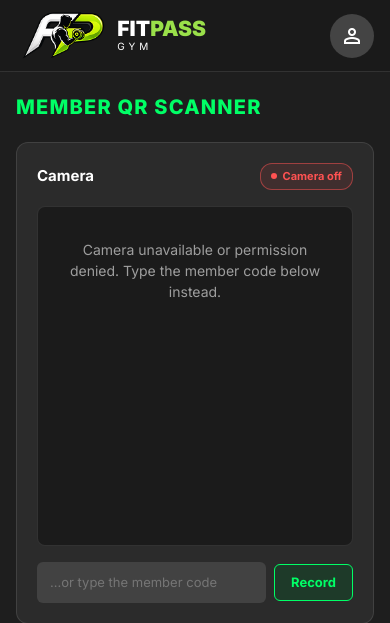
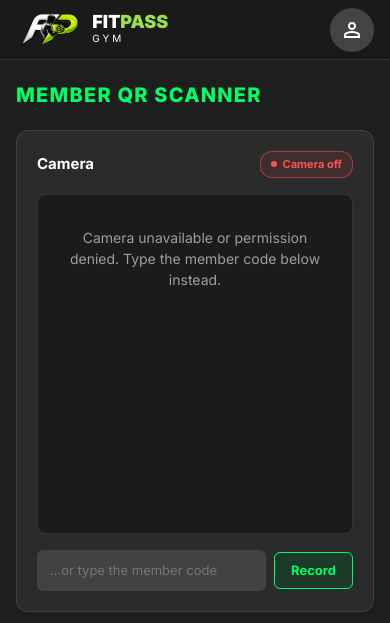
Before and after one commit to Ahronefabro/FITPASS, a Laravel app: page / in a window 390 px wide. Shown: the top 623 px of the page. Run offline with Laravel 12, Linux system fonts and the light colour scheme; some libraries are stand-ins or nearby versions.

Commit message:
Put the scanner header back to its previous size
Reverts the header part of 194d568: the scanner page bar goes back to
60px with a 52px logo. The edge-to-edge tab icon from that commit stays.

Co-Authored-By: Claude Opus 5.5 <noreply@anthropic.com>

```diff
--- a/public/css/fitpass.css
+++ b/public/css/fitpass.css
@@ -444,12 +444,10 @@ td select { padding: 6px 10px; background: #1E1E1E; border: 1px solid var(--line
     border: 2px solid #fff;
 }
 /* Standalone scanner page: a slim bar instead of the staff shell. */
-.scanner-bar { height: 88px; padding: 0 32px; gap: 20px; }
-.scanner-bar .brand { margin: 0; gap: 12px; }
-/* Sized by height only, so the logo keeps its own shape. */
-.scanner-bar .brand img { width: auto; height: 80px; }
-.scanner-bar .brand b { font-size: 26px; }
-.scanner-bar .brand small { font-size: 12px; letter-spacing: 5px; }
+.scanner-bar .brand { margin: 0; }
+.scanner-bar .brand img { width: auto; height: 52px; }
+.scanner-bar .brand b { font-size: 18px; }
+.scanner-bar .brand small { font-size: 10px; letter-spacing: 3px; }
 .scanner-bar .btn { display: inline-flex; align-items: center; gap: 6px; }
 .scanner-bar .btn .material-symbols-outlined { font-size: 18px; }
 /* The sign-in, for visitors: a round profile icon, big enough to tap. */
@@ -458,13 +456,10 @@ td select { padding: 6px 10px; background: #1E1E1E; border: 1px solid var(--line
 .scanner-bar .profile-btn:hover, .scanner-bar .profile-btn:focus-visible { border-color: var(--green); color: var(--green); }
 .scanner-page .scanner { height: min(60vh, 520px); }
 @media (max-width: 640px) {
-    .scanner-bar { height: 72px; gap: 10px; padding: 0 16px; }
+    .scanner-bar { gap: 10px; padding: 0 16px; }
     .scanner-bar .today, .scanner-bar .user { display: none; }
     .scanner-bar .brand { margin-right: auto; }
-    .scanner-bar .brand { gap: 8px; }
-    .scanner-bar .brand img { height: 62px; }
-    .scanner-bar .brand b { font-size: 21px; }
-    .scanner-bar .brand small { font-size: 10px; letter-spacing: 4px; }
+    .scanner-bar .brand img { height: 44px; }
     .scanner-page .scanner { height: 340px; }
 }
 
```
